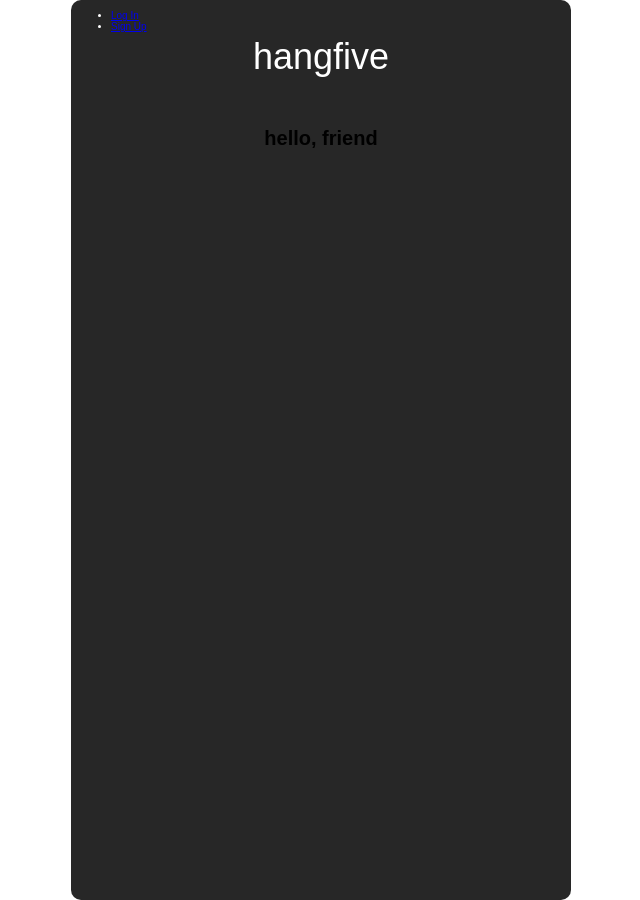
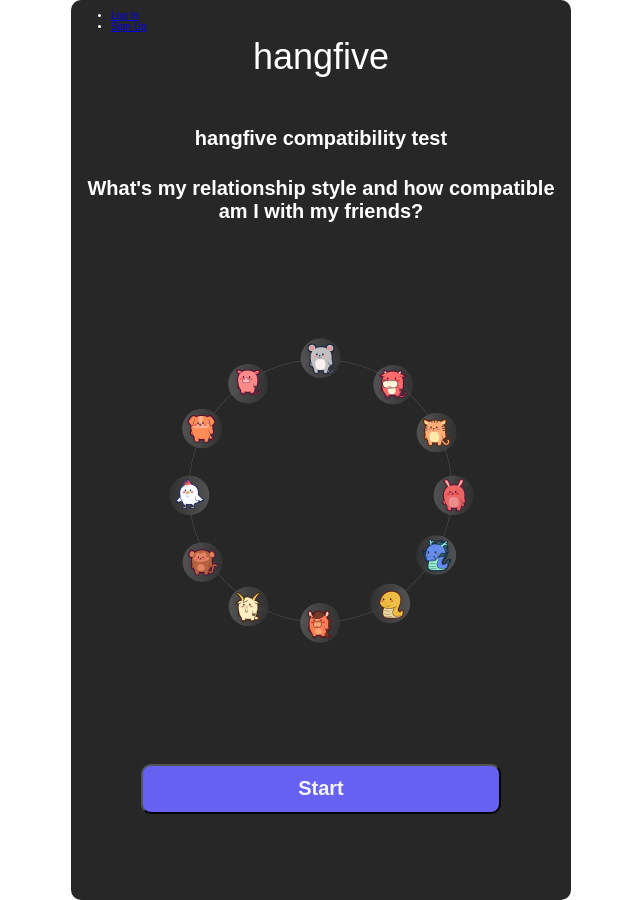
Before and after one commit to bluesnake0818/compat-test-front-end, a React (Create React App) app: page / in a window 1280 px wide. Shown: the whole page, without its empty margins (319-959 px from the left). Built offline with nearby package versions, Linux system fonts and the light colour scheme; no server answers.

Commit message:
complete landing page

```diff
--- a/src/App.css
+++ b/src/App.css
@@ -44,7 +44,7 @@ div#app {
 
 .mainBody {
   /* background-color: #272727; */
-  min-width: 50rem;
+  width: 50rem;
   min-height: 90rem;
   background-color: #272727;
   border-radius: 10px;
--- a/src/pages/Landing/Landing.jsx
+++ b/src/pages/Landing/Landing.jsx
@@ -1,9 +1,13 @@
 import styles from './Landing.module.css'
+import { NavLink } from 'react-router-dom'
 
 const Landing = ({ user }) => {
   return (
     <main className={styles.container}>
-      <h1>hello, {user ? user.name : 'friend'}</h1>
+      <h1>hangfive compatibility test</h1>
+      <h1>What's my relationship style and how compatible am I with my friends?</h1>
+      <img src="/12_Earthly_Branches.png" alt="12 Zodiacs" />
+      <NavLink to='/zodiac'><button className='btn'>Start</button></NavLink>
     </main>
   )
 }
--- a/src/pages/Landing/Landing.module.css
+++ b/src/pages/Landing/Landing.module.css
@@ -1,5 +1,42 @@
 .container {
   display: flex;
+  justify-content: center;
   align-items: center;
   flex-direction: column;
+  color: white;
 }
+
+h1 {
+  text-align: center;
+}
+
+img {
+  margin: 10rem 0 10rem 0;
+}
+
+button {
+  margin: 2rem 0 2rem 0;
+  border-radius: 10px;
+  /* border-color: #6661F1; */
+  width: 36rem;
+  height: 5rem;
+  /* background-color: transparent;
+  color: #6661F1; */
+  background-color: #6661F1;
+  color: whitesmoke;
+  font-weight: bold;
+  font-size: 2rem;
+  transition: none;
+  box-shadow: none;
+}
+
+
+button:hover {
+  background-color: white;
+  color:  #6661F1;
+
+}
+
+button:focus {
+  box-shadow: none;
+}
```
Also changed, not shown: public/12_Earthly_Branches.png (added).
